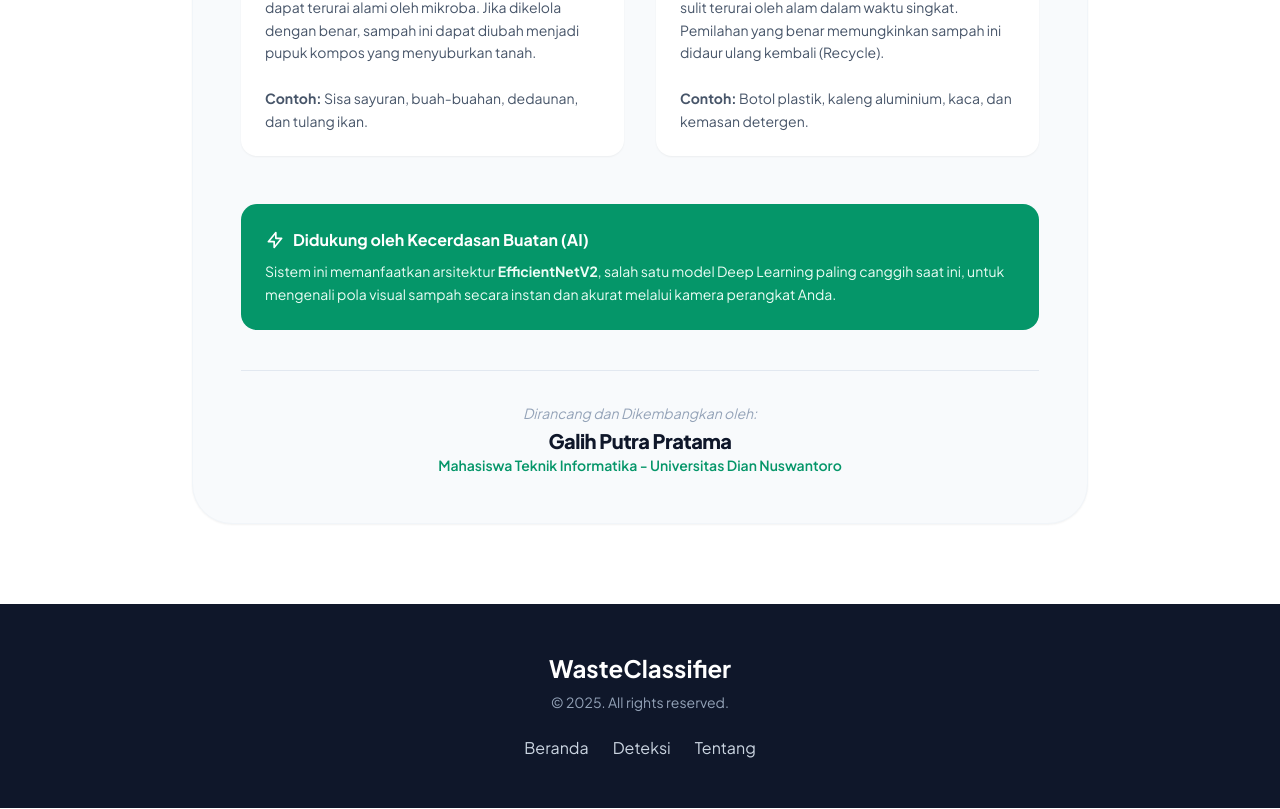
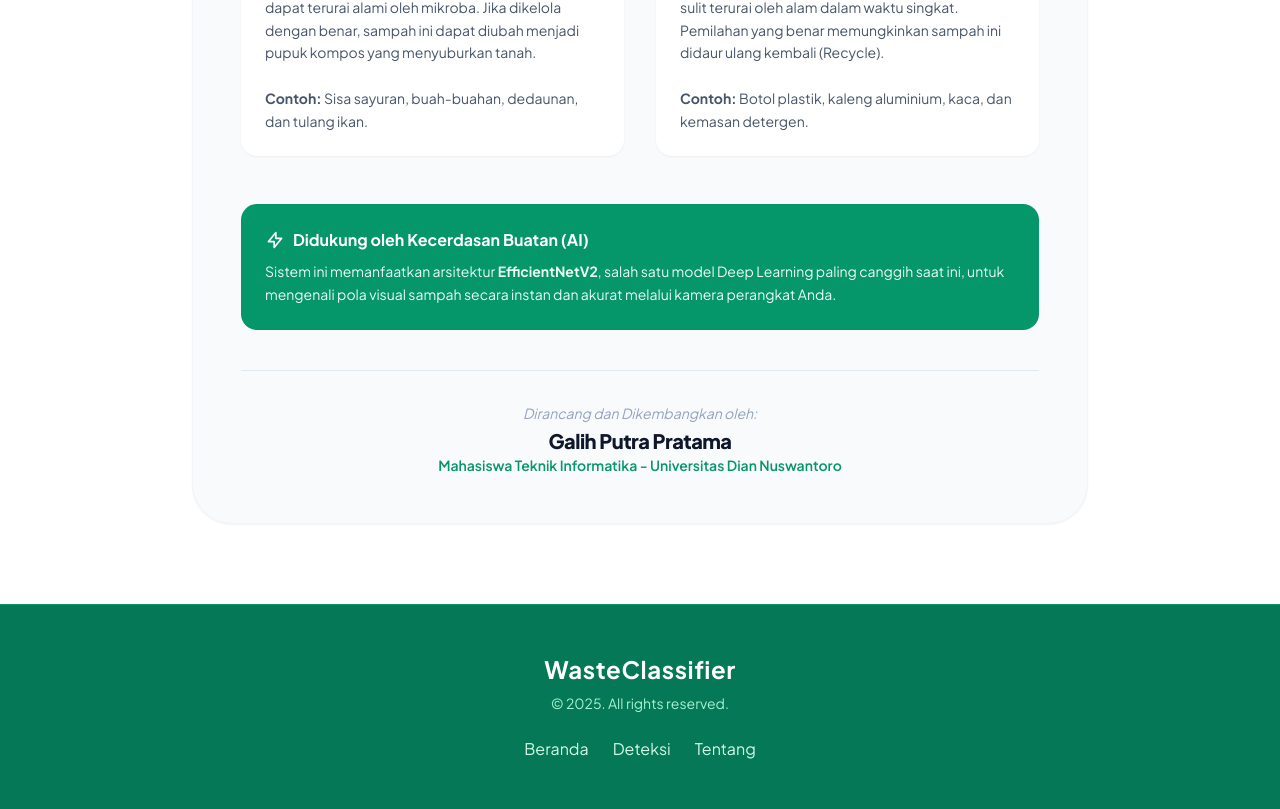
Before and after one commit to User-Galih/waste-classification-ui, a React (Vite) app: page / in a window 1280 px wide. Shown: the part 2921-3730 px from the top of the page. Built offline with nearby package versions, Linux system fonts and the light colour scheme.

Commit message:
Change footer background and text styles

```diff
--- a/src/components/Footer.jsx
+++ b/src/components/Footer.jsx
@@ -2,17 +2,17 @@ import React from 'react';
 
 const Footer = () => {
   return (
-    // DIUBAH: Latar belakang gelap
-    <footer className="bg-dark-slate text-white py-12">
+    // DIUBAH: Latar belakang hijau tua yang elegan menyesuaikan tema
+    <footer className="bg-emerald-700 text-white py-12 border-t border-emerald-600">
       <div className="container mx-auto px-6 text-center">
         <div className="mb-6">
-          <p className="text-2xl font-bold mb-2">WasteClassifier</p>
-          <p className="text-sm text-slate-400">&copy; 2025. All rights reserved.</p>
+          <p className="text-2xl font-bold mb-2 tracking-wide">WasteClassifier</p>
+          <p className="text-sm text-emerald-200">&copy; 2025. All rights reserved.</p>
         </div>
         <div className="flex justify-center space-x-6">
-          <a href="#hero" className="text-slate-300 hover:text-primary transition-colors">Beranda</a>
-          <a href="#showcase" className="text-slate-300 hover:text-primary transition-colors">Deteksi</a>
-          <a href="#about" className="text-slate-300 hover:text-primary transition-colors">Tentang</a>
+          <a href="#hero" className="text-emerald-100 hover:text-white hover:underline transition-all">Beranda</a>
+          <a href="#showcase" className="text-emerald-100 hover:text-white hover:underline transition-all">Deteksi</a>
+          <a href="#about" className="text-emerald-100 hover:text-white hover:underline transition-all">Tentang</a>
         </div>
       </div>
     </footer>
```
